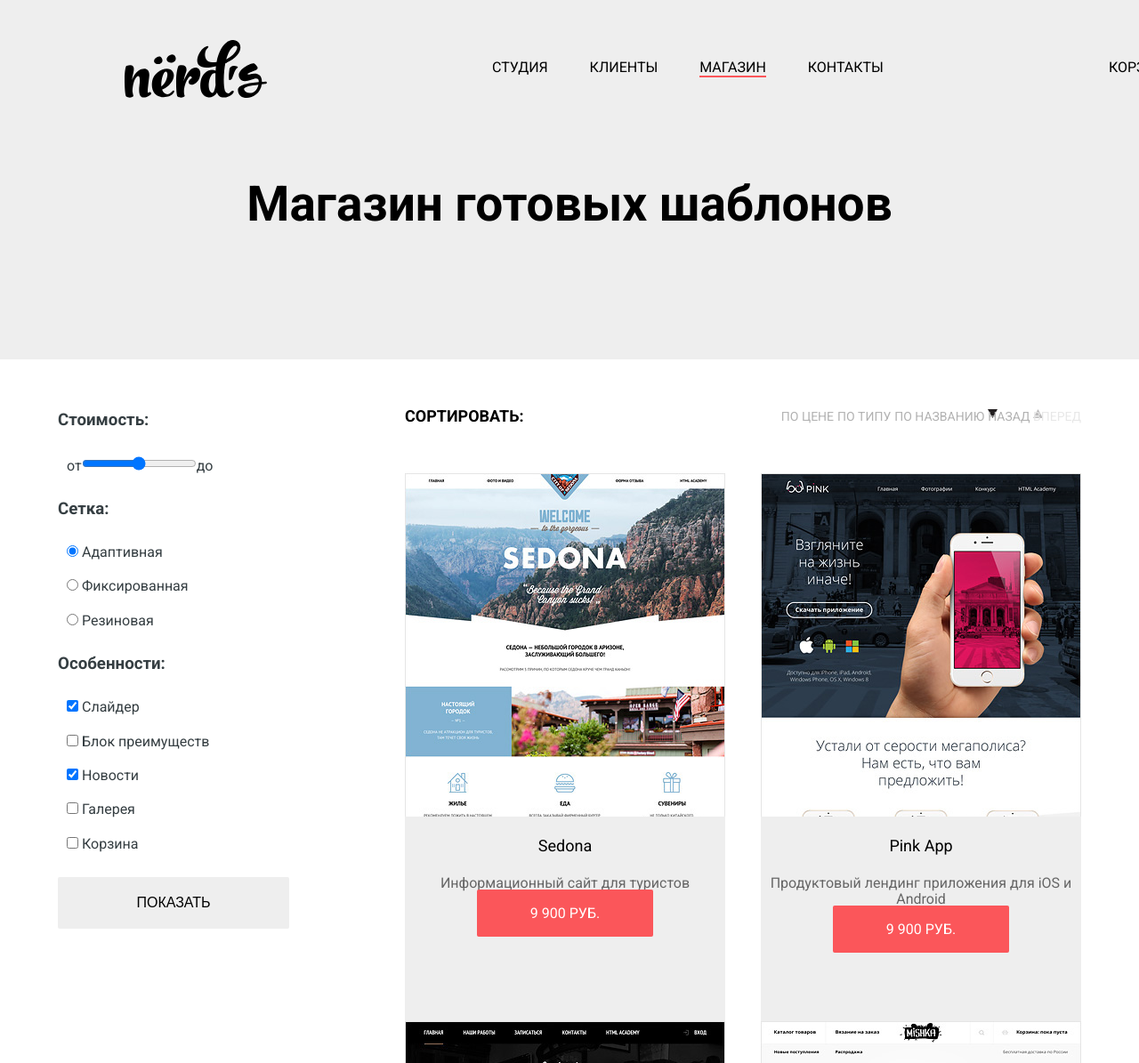
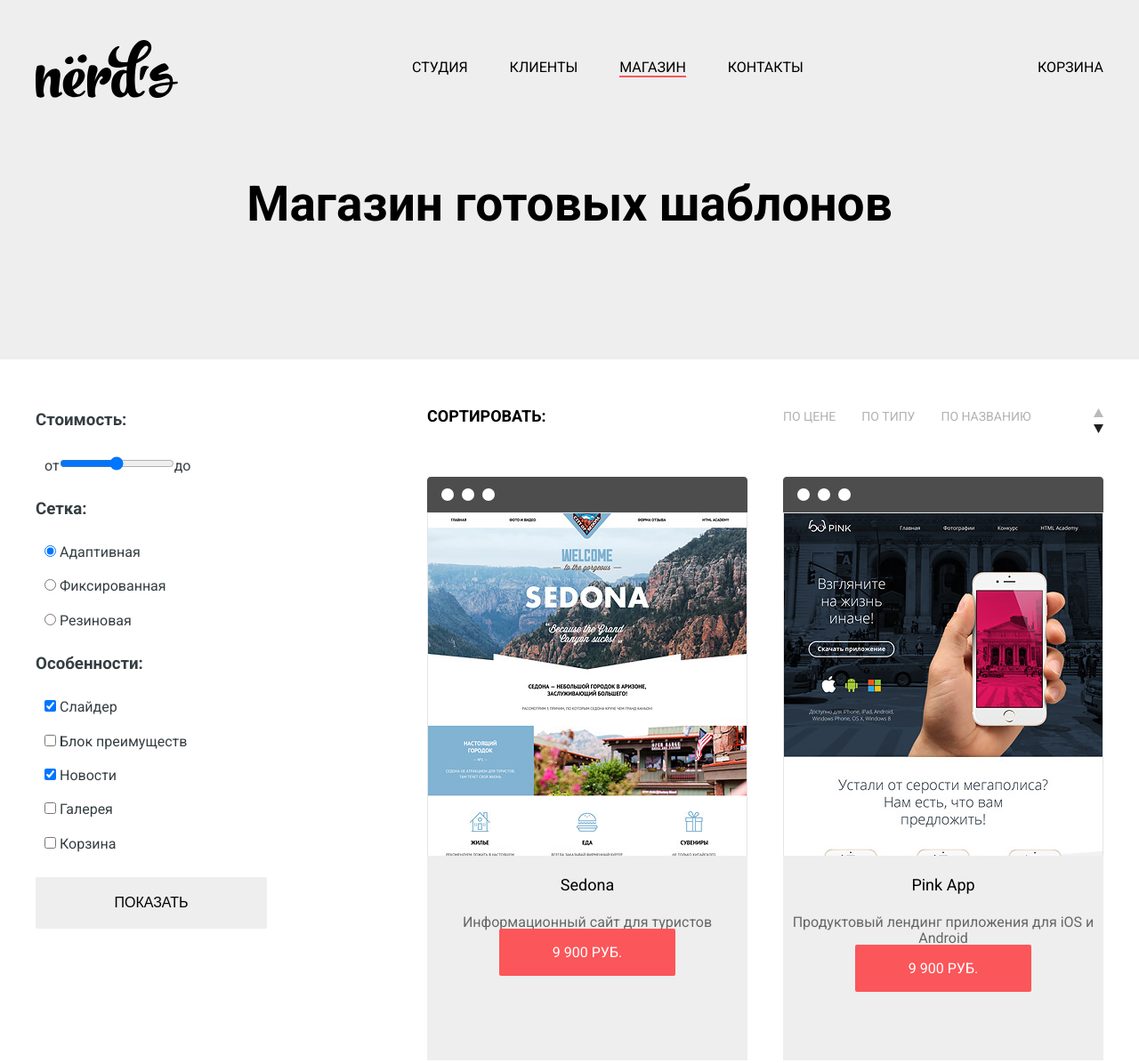
Before and after one commit to ellyklassen/402941-nerds, a plain HTML site: page nerds-catalog.html in a window 1280 px wide. Shown: the top 1195 px of the page at 89% size. Drawn offline with Linux system fonts and the light colour scheme.

Commit message:
fixed layout

```diff
--- a/css/style.css
+++ b/css/style.css
@@ -226,6 +226,7 @@ a {
   font-size: 14px;
   line-height: 18px;
   color: #b2b2b2;
+  margin-right: 25px;
 }
 
 .sort a:hover,
@@ -331,10 +332,10 @@ body {
 
 .main-navigation {
   display: flex;
-  width: 1180px;
+  justify-content: space-between;
   padding: 45px 20px;
-  margin: 0 120px;
-  justify-content: space-between;
+  margin: auto;
+  width: 1200px;
 }
 
 .main-header .catalog-page {
@@ -342,6 +343,11 @@ body {
   font-size: 55px;
   line-height: 55px;
   color: #000000;
+}
+
+.container {
+  width: 1200px;
+  margin: auto;
 }
 
 .catalog {
@@ -368,8 +374,9 @@ body {
 
 .products-list {
   display: flex;
-  margin: 85px 120px 80px 120px;
-  justify-content: space-around;
+  justify-content: space-between;
+  margin-top: 80px;
+  margin-bottom: 80px;
 }
 
 .products-item {
@@ -379,7 +386,8 @@ body {
 
 .features {
   position: relative;
-  margin: 0 120px 75px 120px;
+  margin-bottom: 75px;
+  padding-top: 40px;
 }
 .features-description {
   display: flex;
@@ -405,7 +413,6 @@ body {
   width: 1160px;
   padding: 10px 30px;
   align-items: center;
-  margin: 0 120px;
 }
 
 .footer-maps {
@@ -479,6 +486,9 @@ body {
   width: 360px;
   height: 616px;
   position: relative;
+  margin-top: 33px;
+  padding-top: 40px;
+  background-image: url("../img/browser.svg");
 }
 
 .template-description {
@@ -500,7 +510,7 @@ body {
 
 .inner-page {
   display: flex;
-  justify-content: space-around;
+  justify-content: space-between;
 }
 
 .main-form {
@@ -520,11 +530,6 @@ body {
   padding: 10px;
 }
 
-.sort-wrapper {
-  width: 760px;
-  padding: 0px;
-  margin-top: 55px;
-}
 
 .sort  {
   color: #000000;
@@ -532,21 +537,35 @@ body {
   line-height: 18px;
   font-weight: bold;
   text-transform: uppercase;
-  float: left;
-  padding-bottom: 55px;
+  width: 360px;
+  margin-top: 55px;
+  margin-bottom: 26px;
 }
 
 .sort-links {
-  float: right;
+  width: 360px;
+  margin-top: 55px;
 }
 
 .sort-links .icon-down {
   background-image: url("../img/icon-down-dir.svg");
   background-repeat: no-repeat;
+  display: block;
+  width: 11px;
+  height: 10px;
+  float: right;
+  margin-left: 17px;
+  margin-right: 0;
 }
 
 .sort-links .icon-up {
   background-image: url("../img/icon-up-dir.svg");
   background-repeat: no-repeat;
   opacity: 0.3;
+  display: block;
+  width: 11px;
+  height: 10px;
+  float: right;
+  margin-left: 18px;
+  margin-right: 0;
 }
--- a/nerds-catalog.html
+++ b/nerds-catalog.html
@@ -76,7 +76,7 @@
 
     <section class="examples">
       <h2 class="visually-hidden">Примеры готовых сайтов</h2>
-      <div class="sort-wrapper">
+      <div class="template-examples">
         <div class="sort">
           Сортировать:
         </div>
@@ -84,20 +84,18 @@
             <a href="#">по цене</a>
             <a href="#">по типу</a>
             <a href="#">по названию</a>
+          <a href="#" class="icon-up">
+            <div class="visually-hidden">Вперед</div>
+          </a>
           <a href="#" class="icon-down">
-          Назад
-        </a>
-        <a href="#" class="icon-up">
-          Вперед
+            <div class="visually-hidden">Назад</div>
           </a>
         </div>
-    </div>
-      <div class="template-examples">
       <div class="template">
           <img src="img/img-sedona.jpg" alt="Шаблон сайта Седона">
         <div class="template-description">
           <p class="template-name">Sedona</p>
-          <p>Информационный сайт для туристов</p>
+          <p class="template-description-text">Информационный сайт для туристов</p>
           <a href="#" class="button">9 900 руб.</a>
         </div>
       </div>
@@ -105,7 +103,7 @@
           <img src="img/img-pink.jpg" alt="Шаблон сайта Pink">
         <div class="template-description">
           <p class="template-name">Pink App</p>
-          <p>Продуктовый лендинг приложения для iOS и Android</p>
+          <p class="template-description-text">Продуктовый лендинг приложения для iOS и Android</p>
           <a href="#" class="button">9 900 руб.</a>
         </div>
       </div>
@@ -113,7 +111,7 @@
           <img src="img/img-barbershop.jpg" alt="Шаблон сайта Барбершопа Бородинский">
         <div class="template-description">
           <p class="template-name">Barbershop</p>
-          <p>Сайт салона красоты. Для мужчин, да.</p>
+          <p class="template-description-text">Сайт салона красоты. Для мужчин, да.</p>
           <a href="#" class="button">9 900 руб.</a>
         </div>
       </div>
@@ -121,7 +119,7 @@
           <img src="img/img-mishka.jpg" alt="Шаблон сайта Мишка">
         <div class="template-description">
           <p class="template-name">Mishka</p>
-          <p>Интернет-магазин вязаных игрушек</p>
+          <p class="template-description-text">Интернет-магазин вязаных игрушек</p>
           <a href="#" class="button">9 900 руб.</a>
         </div>
       </div>
@@ -129,7 +127,7 @@
           <img src="img/img-aplus.jpg" alt="Шаблон сайта А+">
         <div class="template-description">
           <p class="template-name">A+</p>
-          <p>Лендинг курсов повышение квалификации</p>
+          <p class="template-description-text">Лендинг курсов повышение квалификации</p>
           <a href="#" class="button">9 900 руб.</a>
         </div>
       </div>
@@ -137,7 +135,7 @@
           <img src="img/img-kvast.jpg" alt="Шаблон сайта Крафтовый квас Кваст">
         <div class="template-description">
           <p class="template-name">Кваст</p>
-          <p>Промо-сайт крафтового производителя</p>
+          <p class="template-description-text">Промо-сайт крафтового производителя</p>
           <a href="#" class="button">9 900 руб.</a>
         </div>
       </div>
```
Lines whose indentation alone changed are shown as unchanged.
